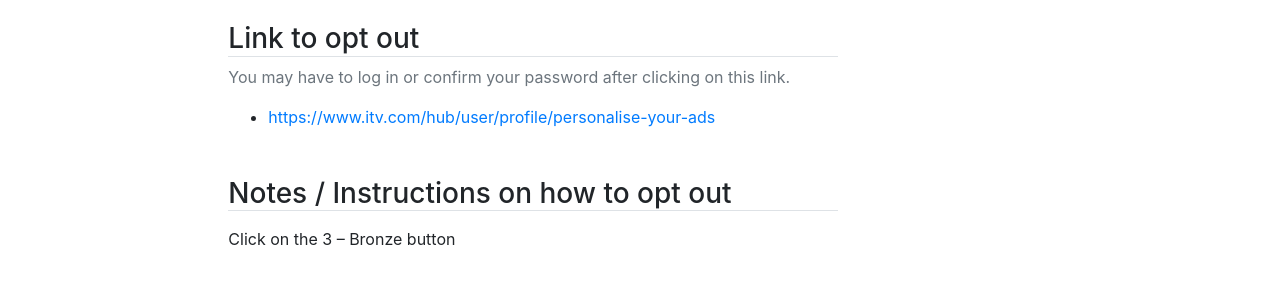
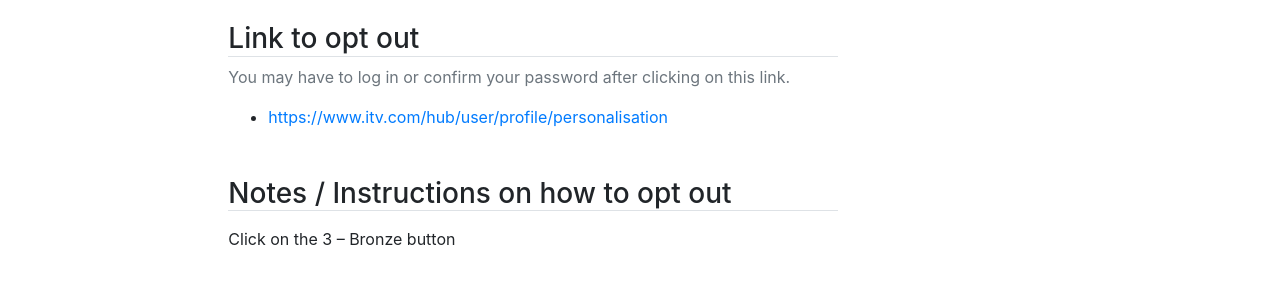
Before and after one commit to edjw/stop-targeting-ads-me, a Jekyll site: the page built from _items/itv.md, in a window 1280 px wide. Shown: the part 308-608 px from the top of the page. Built offline with Jekyll 4.4.1, drawn with Linux system fonts in a browser that asks for light colours; comment, search, counter and statistics services are not loaded; some of the changed lines change nothing that is shown.

Commit message:
Update itv.md

```diff
--- a/_items/itv.md
+++ b/_items/itv.md
@@ -1,6 +1,6 @@
 ---
 name: ITV
 logo: /images/logos/itv.png
-link: https://www.itv.com/hub/user/profile/personalise-your-ads
+link: https://www.itv.com/hub/user/profile/personalisation
 ---
 Click on the 3 – Bronze button
```
